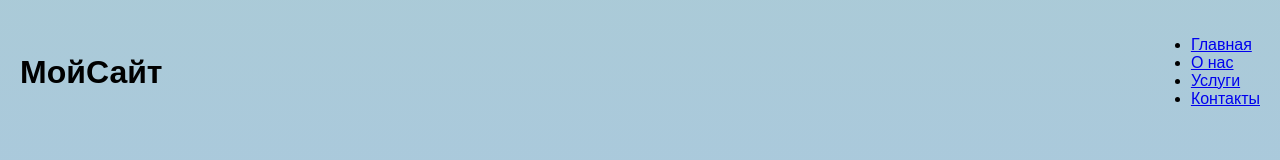
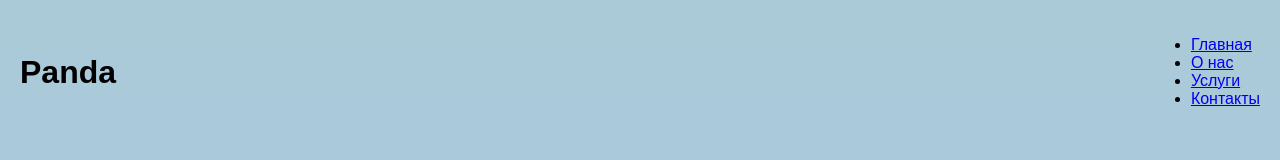
Before and after one commit to dasharum2006-byte/my_panda, a plain HTML site: page index.html in a window 1280 px wide. Shown: the top 160 px of the page. Drawn offline with Linux system fonts and the light colour scheme.

Commit message:
feat: change My site on Panda

```diff
--- a/index.html
+++ b/index.html
@@ -11,7 +11,7 @@
 <body class="body">
     <header class="headerparent">
         <div>
-            <h1>МойСайт</h1>
+            <h1>Panda</h1>
         </div>
         <nav>
             <ul class="headerchild">
```
